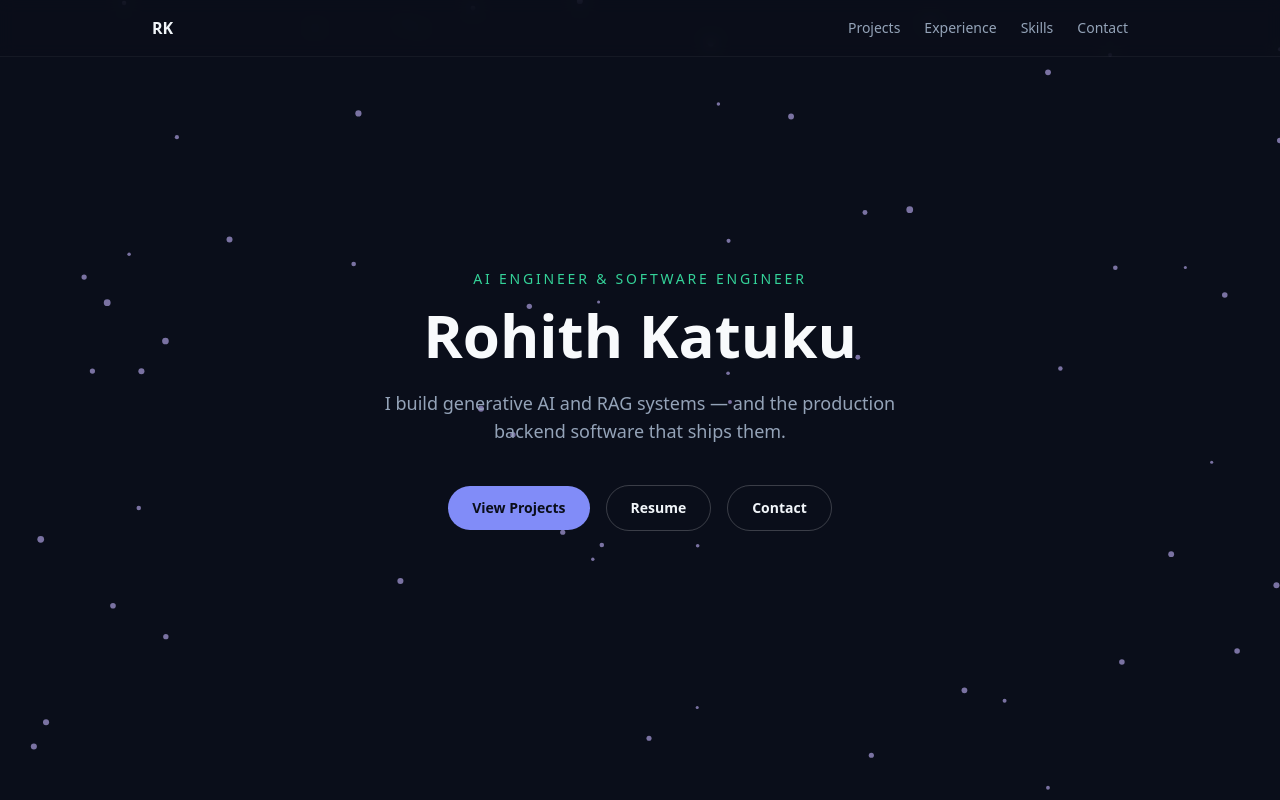
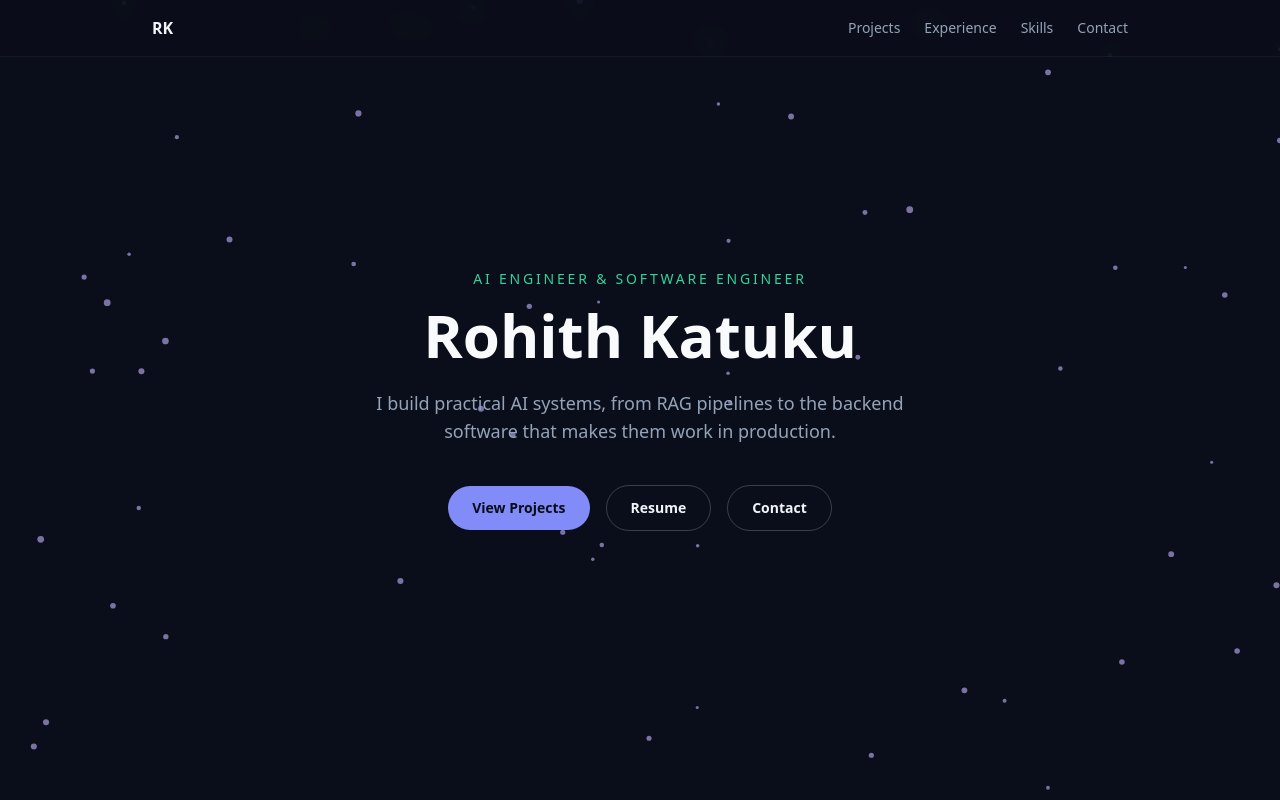
Before and after one commit to rohithkatuku/portfolio, a Next.js app: page / in a window 1280 px wide. Shown: the top 800 px of the page. Built offline with nearby package versions, Linux system fonts and the light colour scheme; no server answers.

Commit message:
hero line changed

```diff
--- a/components/Hero.tsx
+++ b/components/Hero.tsx
@@ -8,7 +8,8 @@ export default function Hero() {
         <p className="mb-4 text-sm uppercase tracking-[0.2em] text-accent2">AI Engineer &amp; Software Engineer</p>
         <h1 className="text-4xl font-bold text-slate-50 sm:text-6xl">Rohith Katuku</h1>
         <p className="mx-auto mt-6 max-w-xl text-lg text-muted">
-          I build generative AI and RAG systems — and the production backend software that ships them.
+          I build practical AI systems, from RAG pipelines to the backend software that makes them work in production.
+
         </p>
         <div className="mt-10 flex flex-wrap items-center justify-center gap-4">
           <a
```
